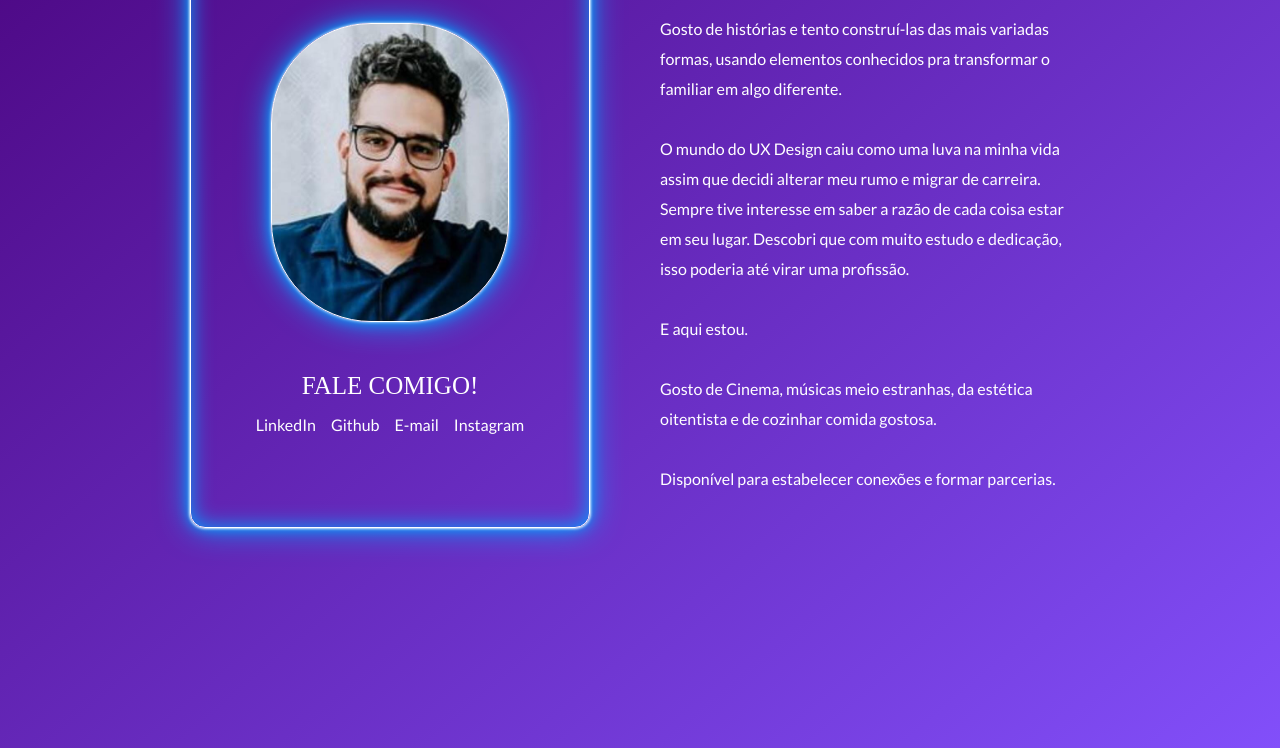
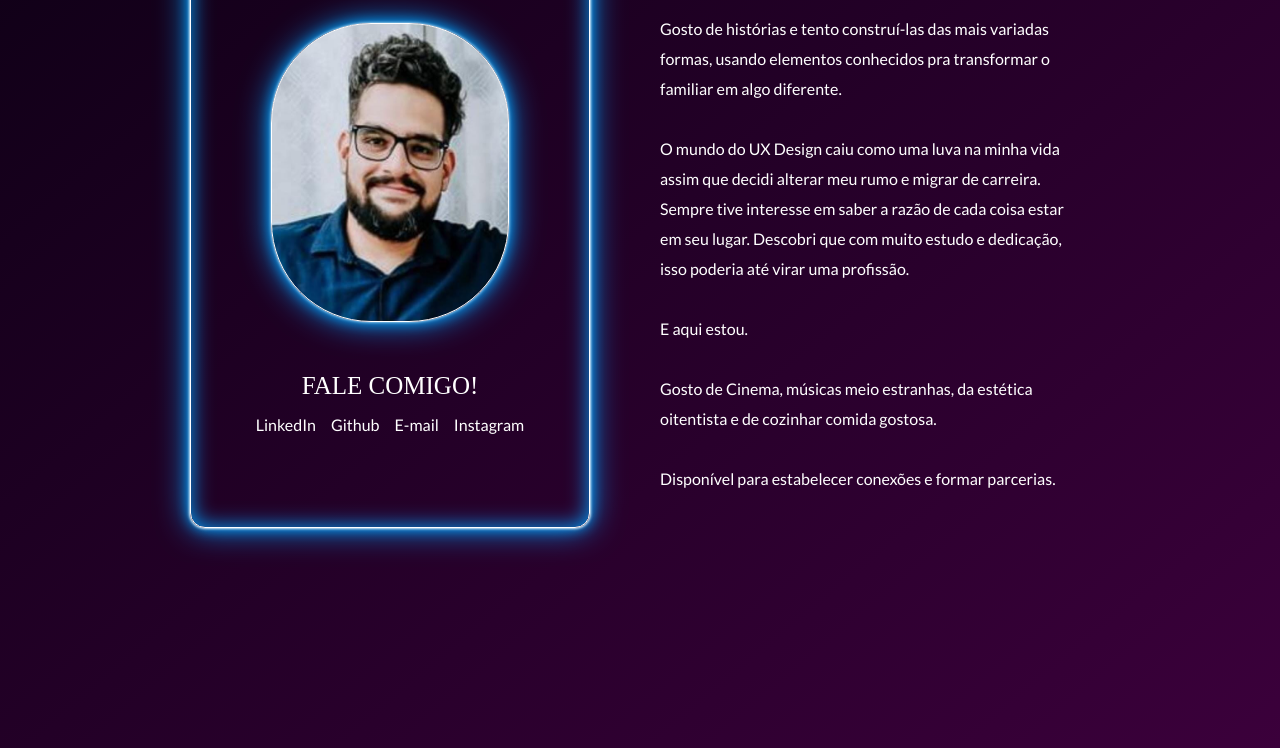
Before and after one commit to leandrocruz44/portfolio-sobre-mim, a plain HTML site: page index.html in a window 1280 px wide. Shown: the part 272-1020 px from the top of the page. Drawn offline with Linux system fonts and the light colour scheme.

Commit message:
Nova cor de fundo

```diff
--- a/style.css
+++ b/style.css
@@ -18,7 +18,7 @@ body {
 
 .container {
   width: 100vw;
-  background-image: linear-gradient(-40deg, #824ffa, #470077);
+  background-image: linear-gradient(-40deg, #3b003b, #0b0013);
 }
 
 header {
```
